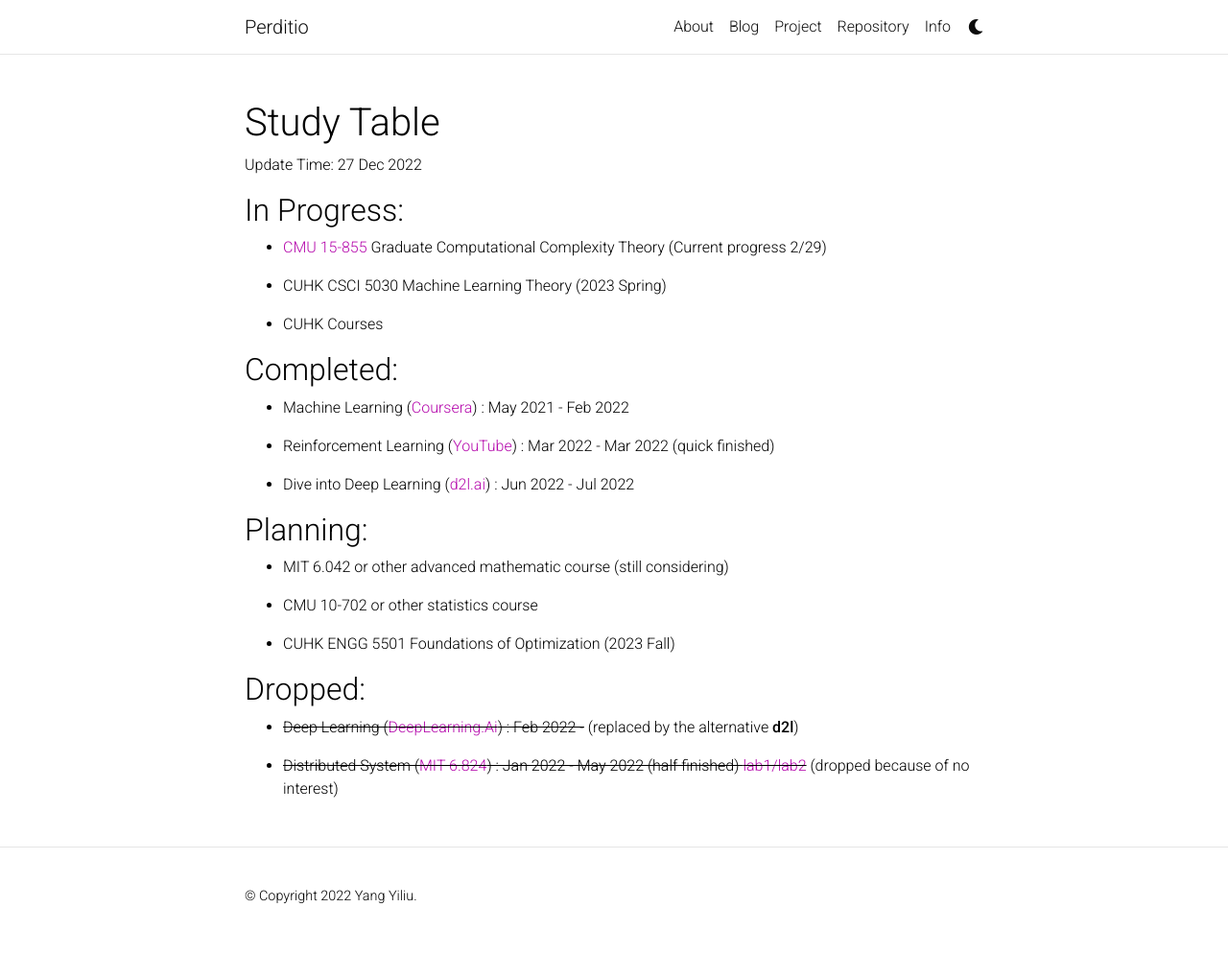
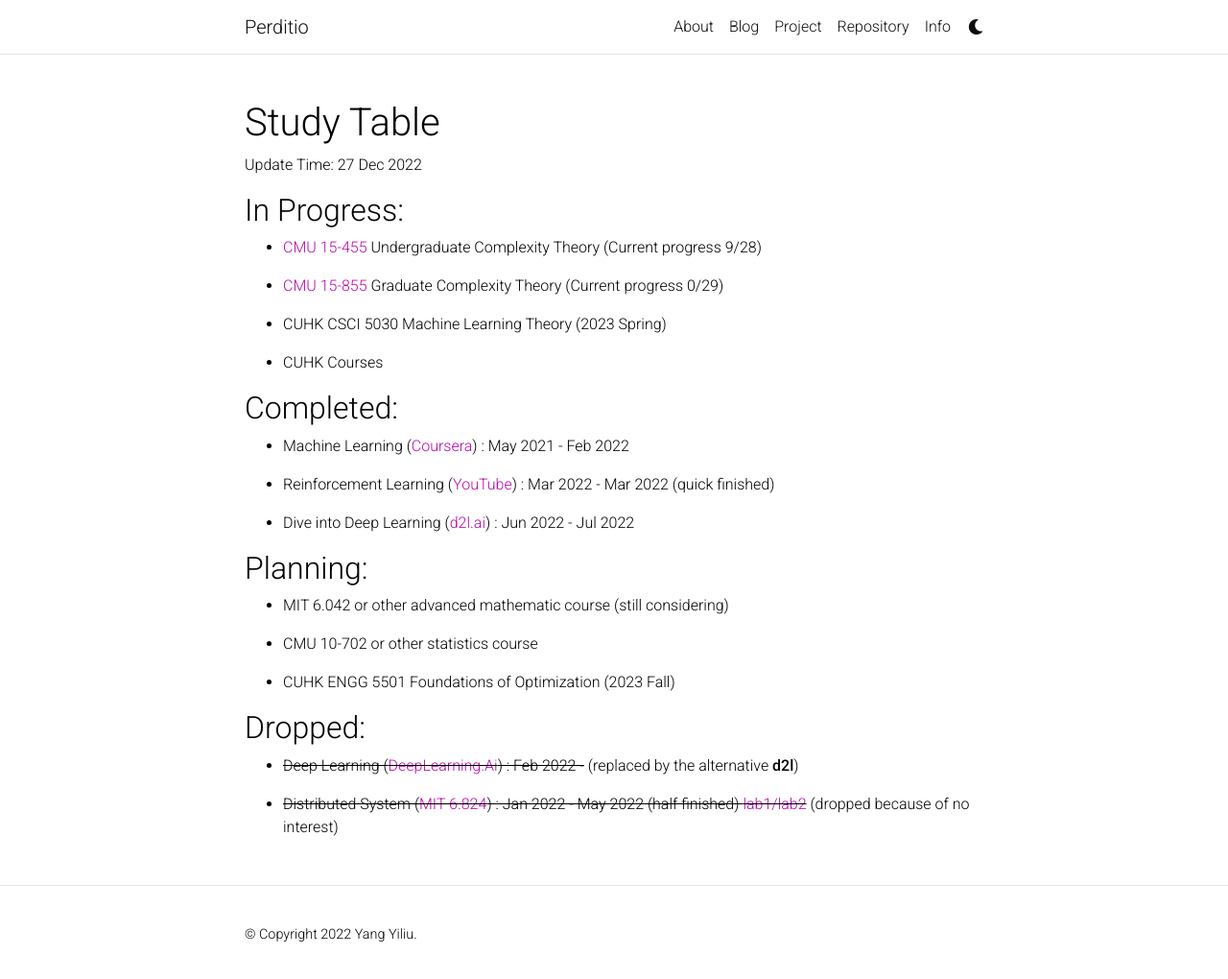
Before and after one commit to Yasgant/yasgant.github.io, a Jekyll site: the page built from table.md, in a window 1280 px wide and 1024 px high. Shown: the top 1020 px of the window at 96% size. Built offline with Jekyll 4.4.1, drawn with Linux system fonts in a browser that asks for light colours; comment, search, counter and statistics services are not loaded; a style sheet for code colours, icons or effects is not loaded.

Commit message:
update table

```diff
--- a/table.md
+++ b/table.md
@@ -8,7 +8,9 @@ Update Time: 27 Dec 2022
 
 ## In Progress:
 
-* [CMU 15-855](https://www.youtube.com/playlist?list=PLm3J0oaFux3b8Gg1DdaJOzYNsaXYLAOKH) Graduate Computational Complexity Theory (Current progress 2/29)
+* [CMU 15-455](https://www.youtube.com/playlist?list=PLm3J0oaFux3YL5vLXpzOyJiLtqLp6dCW2) Undergraduate Complexity Theory (Current progress 9/28)
+
+* [CMU 15-855](https://www.youtube.com/playlist?list=PLm3J0oaFux3b8Gg1DdaJOzYNsaXYLAOKH) Graduate Complexity Theory (Current progress 0/29)
 
 * CUHK CSCI 5030 Machine Learning Theory (2023 Spring)
 
```
